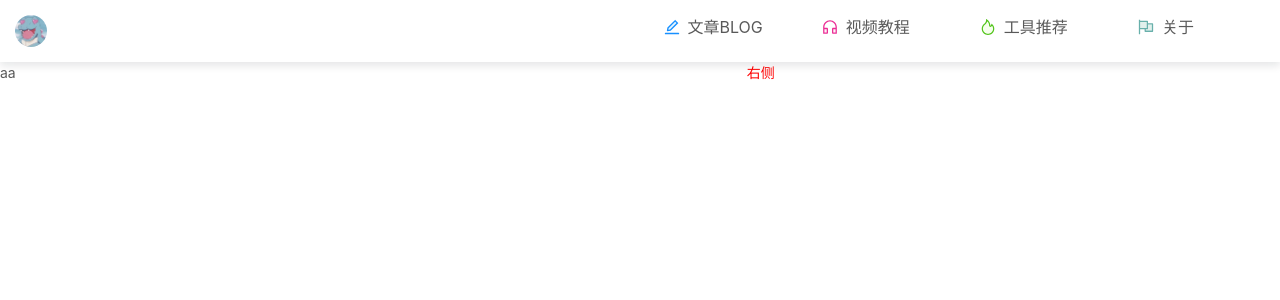
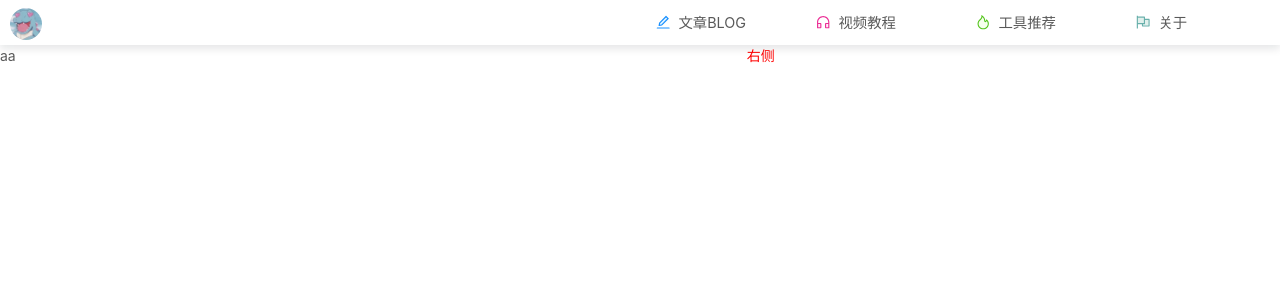
Before and after one commit to jiangkaifree/personalBlog, a Next.js app in the folder blog-app/: page /list in a window 1280 px wide. Shown: the top 300 px of the page. Built offline with nearby package versions, Linux system fonts and the light colour scheme.

Commit message:
提交修改

```diff
--- a/blog-app/components/Header/Header.js
+++ b/blog-app/components/Header/Header.js
@@ -42,7 +42,7 @@ const Header = () => {
           sm={24}
           xs={24}
         >
-          <Avatar icon={<UserOutlined />}  src='/assets/avatar.jpg'/>
+          <Avatar icon={<UserOutlined />} className={styles.avatar} src='/assets/avatar.jpg'/>
           {/* <Avatar icon={<UserOutlined />}  src={process.env.avatarURL}/> */}
         </Col>
         <Col
--- a/blog-app/components/Header/header.module.scss
+++ b/blog-app/components/Header/header.module.scss
@@ -1,12 +1,16 @@
 .headerWrap {
   position: sticky;
   top: 0;
-  padding: 15px 0 15px 15px;
+  height: 45px;
+  line-height: 45px;
   background-color: #fff;
-  font-size: 1rem;
+  font-size: .9rem;
   z-index: 1;
   box-shadow: 0 4px 8px 0 rgba(7, 17, 27, 0.1);
 
+  .avatar{
+    margin-left: 10px;
+  }
   .headerItem {
     span {
       margin: 0 0.5rem;
--- a/blog-app/next.config.js
+++ b/blog-app/next.config.js
@@ -1,8 +1,6 @@
 module.exports = {
   env: {
-    // baseURL: 'http://39.104.66.213:7001',     //请求根地址配置
-    baseURL: "http://127.0.0.1:7001",
-    avatarURL:
-      "https://jkblog.oss-cn-beijing.aliyuncs.com/20210120145400.jpg?Expires=1611280941&OSSAccessKeyId=TMP.3KdYYBPa8kVWALQ88DLmXyB6GZHf6rCwjB3RxLcPjtUKD2y1WroYQoPi1MWht9mr1yZwXokcCakLcvyWfjvaTuprpTKuGt&Signature=yZ4xxORAco3hdfBoK8oKfA6nDWI%3D",
+    baseURL: 'http://39.104.66.213:7001',     //请求根地址配置
+    // baseURL: "http://127.0.0.1:7001",
   },
 };
--- a/blog-app/package.json
+++ b/blog-app/package.json
@@ -14,6 +14,7 @@
     "highlight.js": "^10.4.1",
     "marked": "^1.2.7",
     "next": "10.0.1",
+    "nprogress": "^0.2.0",
     "react": "17.0.1",
     "react-dom": "17.0.1",
     "sass": "^1.29.0"
--- a/blog-app/pages/_app.js
+++ b/blog-app/pages/_app.js
@@ -1,8 +1,29 @@
-import 'antd/dist/antd.css';
-import "styles/globals.css"
+import { useEffect } from "react";
+/**导入router */
+import { useRouter } from "next/router";
+/**导入antd */
+import "antd/dist/antd.css";
+import "styles/globals.css";
+/**导入nprogress */
+import Nprogress from "nprogress";
+import "nprogress/nprogress.css";
 
 function MyApp({ Component, pageProps }) {
-  return <Component {...pageProps} />
+  const router = useRouter();
+  // console.log(router);
+  // 使用Nprogress
+  useEffect(() => {
+    router.events.on("routeChangeStart", () => {
+      Nprogress.start();
+    });
+    router.events.on("routeChangeComplete", () => {
+      Nprogress.done();
+    });
+    router.events.on("routeChangeError", () => {
+      Nprogress.done();
+    });
+  }, []);
+  return <Component {...pageProps} />;
 }
 
-export default MyApp
+export default MyApp;
--- a/blog-app/pages/blogs.js
+++ b/blog-app/pages/blogs.js
@@ -56,6 +56,7 @@ const blogList = ({ articleList }) => {
       <Row type="flex" justify="center">
         <Col className={styles.left} xs={24} sm={24} md={18} lg={22} xl={18}>
           <List
+          className={styles.listWrap}
             grid={{
               gutter: 16,
               xs: 1,
@@ -67,7 +68,7 @@ const blogList = ({ articleList }) => {
             }}
             dataSource={list}
             renderItem={(item) => (
-              <List.Item className={styles.listWrap}>
+              <List.Item className={styles.listItem}>
                 <Card
                   title={item.articleTitle}
                   onClick={() => goArticleInfo(item.articleId)}
```
Also changed, not shown: blog-app/styles/blogs.module.scss (+14 -8 lines), 1 other file (tests, documents, lock files or other folders).
